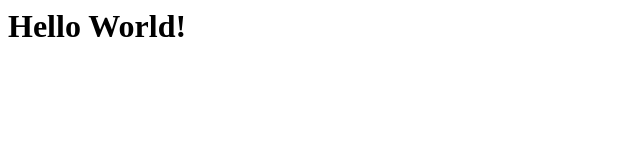
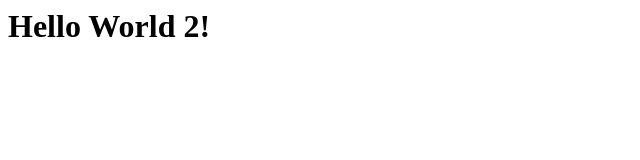
Before and after one commit to benkoo/NetlifyPractice, a plain HTML site: page index.html in a window 1280 px wide. Shown: the full height of the page, 0-640 px from the left. Drawn offline with Linux system fonts and the light colour scheme.

Commit message:
Added the second version

```diff
--- a/index.html
+++ b/index.html
@@ -2,6 +2,6 @@
 <Head></Head>
 
 <Body>
-<H1>Hello World!</H1>
+<H1>Hello World 2!</H1>
 </Body>
 </Doc>
```
